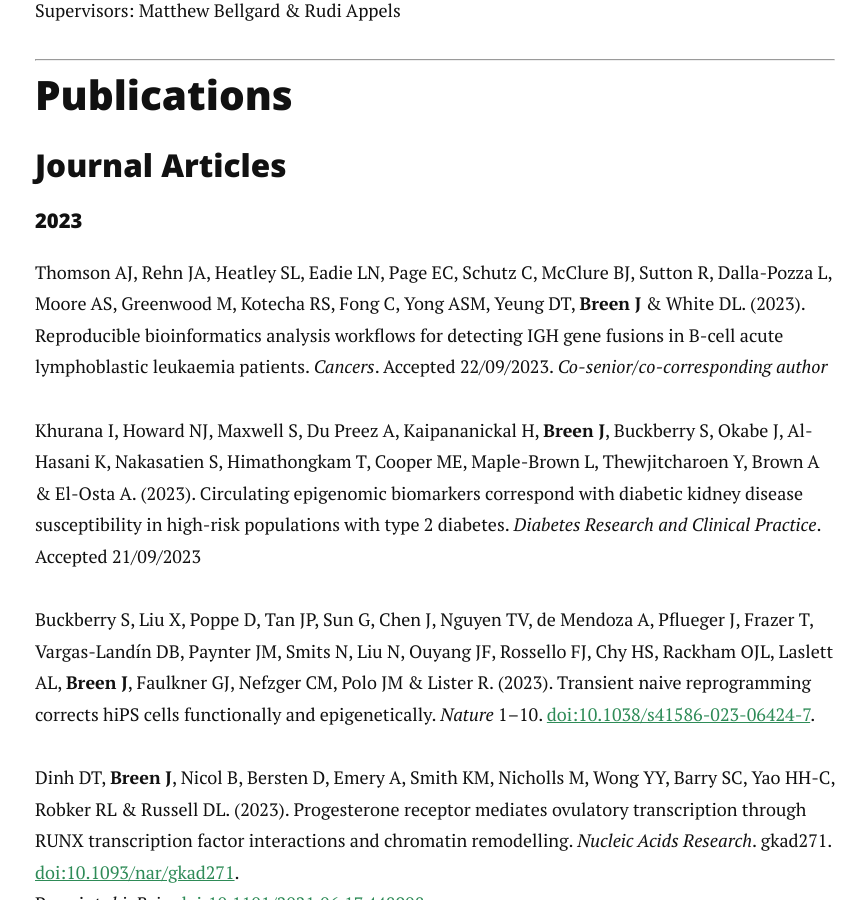
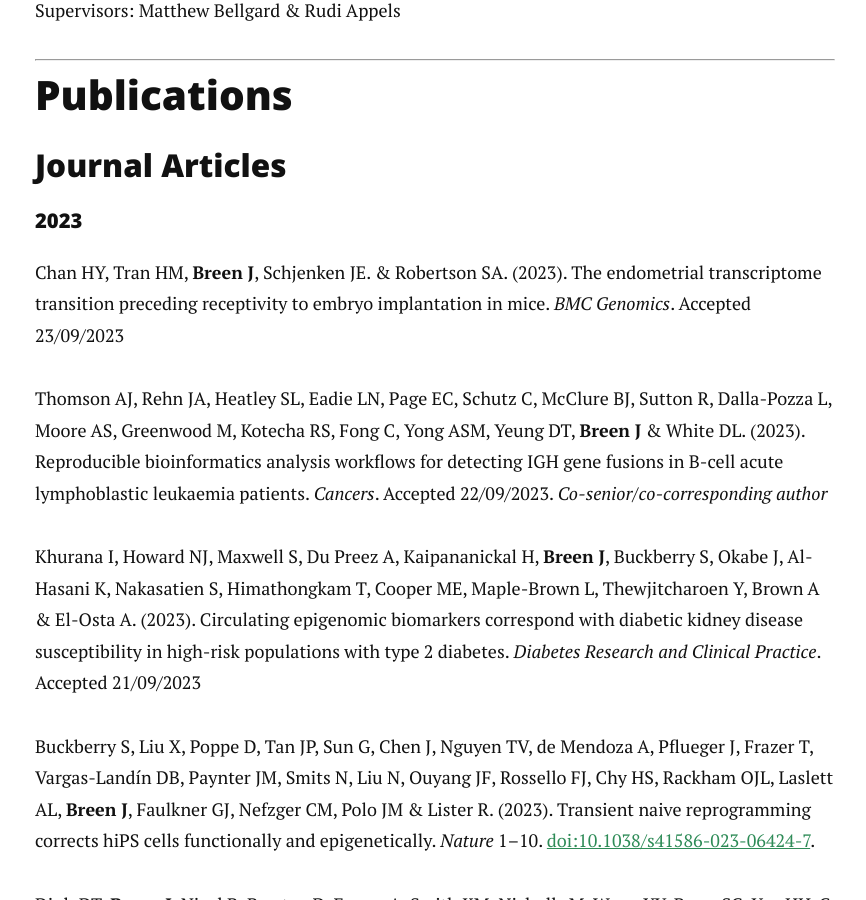
Before and after one commit to jimmybgammyknee/jimmybgammyknee.github.io, a Jekyll site: the page built from cv.md, in a window 1280 px wide and 900 px high, scrolled down 3159 px. Shown: the whole window, without its empty margins (205-1071 px from the left). Built offline with Jekyll 4.4.1, drawn with Linux system fonts in a browser that asks for light colours; nearby versions of some CDN libraries.

Commit message:
Update cv.md

```diff
--- a/cv.md
+++ b/cv.md
@@ -90,6 +90,8 @@ Supervisors: Matthew Bellgard & Rudi Appels <br>
 ### Journal Articles
 
 #### 2023
+
+Chan HY, Tran HM, **Breen J**, Schjenken JE. & Robertson SA. (2023). The endometrial transcriptome transition preceding receptivity to embryo implantation in mice. _BMC Genomics_. Accepted 23/09/2023
 
 Thomson AJ, Rehn JA, Heatley SL, Eadie LN, Page EC, Schutz C, McClure BJ, Sutton R, Dalla-Pozza L, Moore AS, Greenwood M, Kotecha RS, Fong C, Yong ASM, Yeung DT, **Breen J** & White DL. (2023). Reproducible bioinformatics analysis workflows for detecting IGH gene fusions in B-cell acute lymphoblastic leukaemia patients. _Cancers_. Accepted 22/09/2023. _Co-senior/co-corresponding author_
 
```
